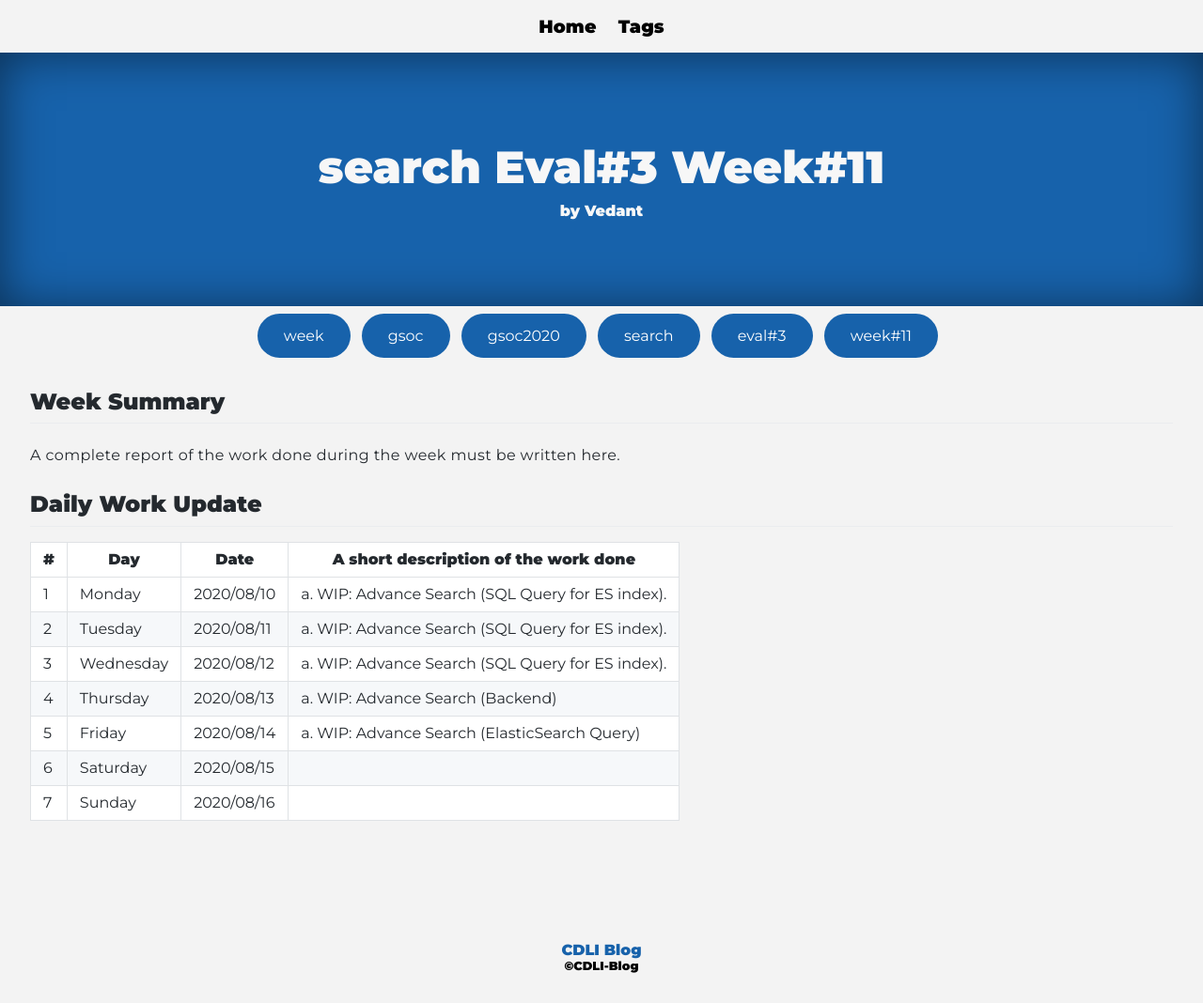
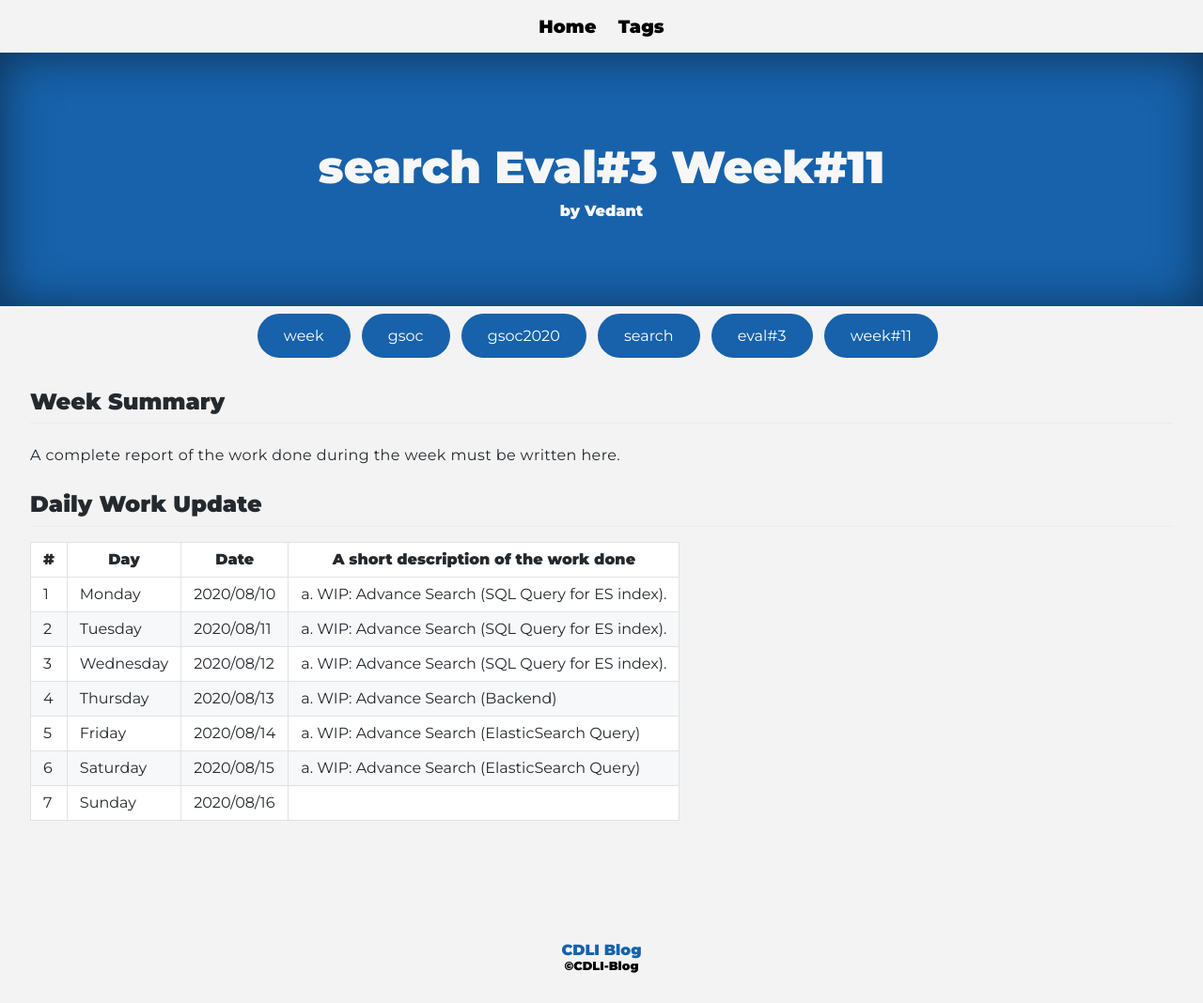
Before and after one commit to cdli-gh/blog, a Jekyll site: the page built from _blog/gsoc20/search/posts/13_week11.md, in a window 1280 px wide. Shown: the whole page at 94% size. Built offline with Jekyll 4.4.1, drawn with Linux system fonts in a browser that asks for light colours; Markdown is read by kramdown in place of the engine named in the settings.

Commit message:
Search : DailyUpdates 11:6

```diff
--- a/_blog/gsoc20/search/posts/13_week11.md
+++ b/_blog/gsoc20/search/posts/13_week11.md
@@ -19,5 +19,5 @@ A complete report of the work done during the week must be written here.
 |3   	| Wednesday  	|  2020/08/12 	|  a. WIP: Advance Search (SQL Query for ES index). 	|
 |4   	| Thursday  	|   2020/08/13	|  a. WIP: Advance Search (Backend)	|
 |5   	| Friday  	|   2020/08/14	|  a. WIP: Advance Search (ElasticSearch Query)	|
-|6   	| Saturday  	|   2020/08/15	|   	|
+|6   	| Saturday  	|   2020/08/15	|  a. WIP: Advance Search (ElasticSearch Query) 	|
 |7   	| Sunday  	|   2020/08/16	|   	|
```
